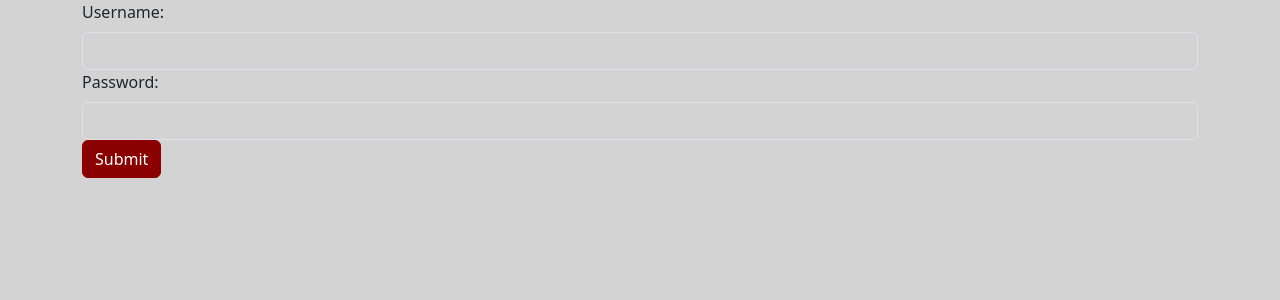
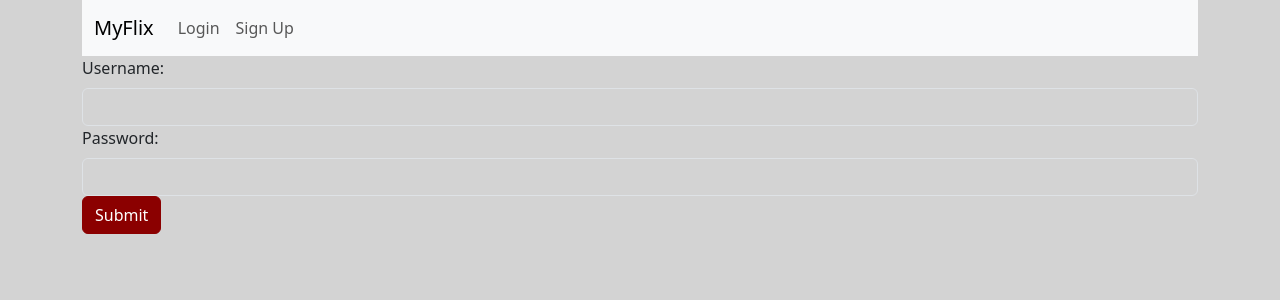
Before and after one commit to dkzemenu/myFlix-client, a React (Vite) app: page /login in a window 1280 px wide. Shown: the top 300 px of the page. Built offline with nearby package versions, Linux system fonts and the light colour scheme.

Commit message:
3.7 part 1 add nav bar

```diff
--- a/src/Components/main-view/main-view.jsx
+++ b/src/Components/main-view/main-view.jsx
@@ -3,6 +3,7 @@ import { MovieCard } from '../movie-card/movie-card';
 import { MovieView } from '../movie-view/movie-view';
 import { LoginView } from '../login-view/login-view';
 import { SignupView } from '../signup-view/signup-view';
+import { NavigationBar } from '../navigation-bar/navigation-bar';
 import Row from 'react-bootstrap/Row';
 import Col from 'react-bootstrap/Col';
 import { BrowserRouter,Routes, Route, Navigate } from 'react-router-dom';
@@ -15,12 +16,11 @@ export const MainView = () => {
     const [movies, setMovies] = useState ([]);
     const [selectedMovie, setSelectedMovie] = useState(null);
 
-
+//fetch data from API
 useEffect(() => {
     if (!token) {
         return;
     }
-
     fetch ('https://movieapi-lcrt.onrender.com/movies',{headers: {Authorization: `Bearer${token}`}})
     .then ((response) => response.json())
     .then((data) => {
@@ -39,8 +39,10 @@ useEffect(() => {
 
 return (
     <BrowserRouter>
+        <NavigationBar user={user} onLoggedOut={()=>{setUser(null);}} />
         <Row>
             <Routes>
+{/* allow users to signup for a new account */}
                 <Route
                     path='/signup'
                     element={
@@ -53,6 +55,7 @@ return (
                         </>
                     }
                 />
+{/* allow existing users to log in  */}
                 <Route
                     path='/login'
                     element={
@@ -65,6 +68,7 @@ return (
                         </>
                     }
                 />
+{/* allow exisitng user to access and view movie datbase by individual movies */}
                 <Route
                     path='/movies/:movieId'
                     element={
@@ -79,6 +83,7 @@ return (
                         </>
                     }
                 />
+{/* allow exisitng users to view all movie database */}
                 <Route
                     path='/'
                     element={
@@ -98,7 +103,6 @@ return (
                                             )
                                         })
                                     }
-                                    <button onClick={() => {setUser(null); setToken(null); localStorage.clear();}}>Logout</button>
                                 </>
                             )
                             }
--- a/src/Components/movie-view/movie-view.jsx
+++ b/src/Components/movie-view/movie-view.jsx
@@ -9,13 +9,13 @@ export const MovieView = ({movieData}) => {
     return (
         <div>
             <div>
-                <img className='w-100' src ={movie.image} />
+                <img className='w-25' src ={movie.image} />
             </div>
-            <div>
+            <div className='w-50' >
                 <span>Title: </span>
                 <span>{movie.title} </span>
             </div>
-            <div>
+            <div className='w-50' >
                 <span>Description: </span>
                 <span>{movie.description} </span>
             </div>
--- /dev/null
+++ b/src/Components/navigation-bar/navigation-bar.jsx
@@ -0,0 +1,31 @@
+import Container from 'react-bootstrap/Container';
+import Nav from 'react-bootstrap/Nav';
+import Navbar from 'react-bootstrap/Navbar';
+import {Link} from 'react-router-dom';
+
+export const NavigationBar = ({ user, onLoggedOut }) => {
+  return (
+    <Navbar bg="light" expand="lg">
+      <Container>
+        <Navbar.Brand href="#home">MyFlix</Navbar.Brand>
+        <Navbar.Toggle aria-controls="basic-navbar-nav" />
+        <Navbar.Collapse id="basic-navbar-nav">
+          <Nav className="me-auto">
+            {!user && (
+                <>
+                    <Nav.Link as={Link} to='/login'> Login </Nav.Link>
+                    <Nav.Link as={Link} to='/signup'> Sign Up</Nav.Link>
+                </>
+            )}
+            { user && (
+                <>
+                    <Nav.Link as={Link} to='/'>Home</Nav.Link>
+                    <Nav.Link onClick={onLoggedOut}>Logout</Nav.Link>
+                </>
+            )}
+          </Nav>
+        </Navbar.Collapse>
+      </Container>
+    </Navbar>
+  );
+};
```
Also changed, not shown: 2 other files (tests, documents, lock files or other folders).
